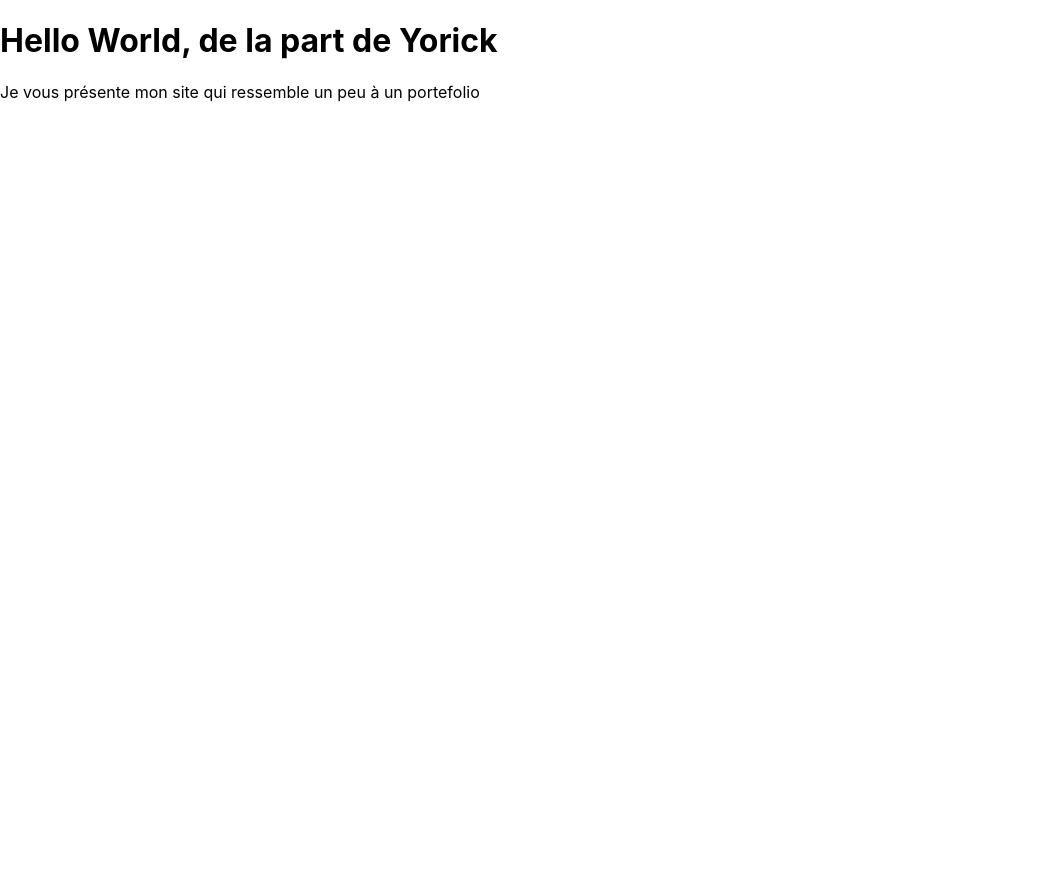
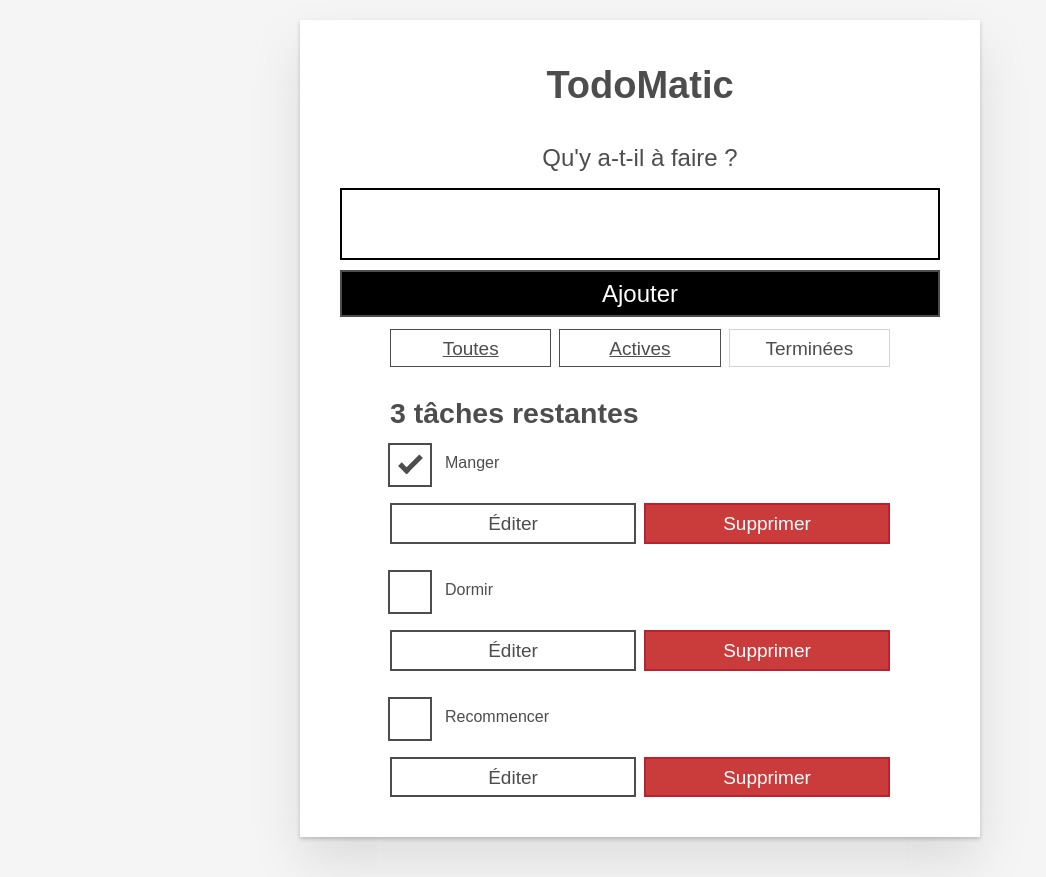
Before and after one commit to Yorick-MOUSSAVOU/react-memoir, a React (Create React App) app: page / in a window 1280 px wide. Shown: the whole page, without its empty margins (0-1046 px from the left). Before the commit the page ends 800 px from the top, so only its background shows below. Built offline with nearby package versions, Linux system fonts and the light colour scheme.

Commit message:
envoi des props et de la map

```diff
--- a/public/index.html
+++ b/public/index.html
@@ -24,7 +24,7 @@
       work correctly both with client-side routing and a non-root public URL.
       Learn how to configure a non-root public URL by running `npm run build`.
     -->
-    <title>React App</title>
+    <title>TodoMatic</title>
   </head>
   <body>
     <noscript>You need to enable JavaScript to run this app.</noscript>
--- a/src/App.css
+++ /dev/null
@@ -1,38 +0,0 @@
-.App {
-  text-align: center;
-}
-
-.App-logo {
-  height: 40vmin;
-  pointer-events: none;
-}
-
-@media (prefers-reduced-motion: no-preference) {
-  .App-logo {
-    animation: App-logo-spin infinite 20s linear;
-  }
-}
-
-.App-header {
-  background-color: #282c34;
-  min-height: 100vh;
-  display: flex;
-  flex-direction: column;
-  align-items: center;
-  justify-content: center;
-  font-size: calc(10px + 2vmin);
-  color: white;
-}
-
-.App-link {
-  color: #61dafb;
-}
-
-@keyframes App-logo-spin {
-  from {
-    transform: rotate(0deg);
-  }
-  to {
-    transform: rotate(360deg);
-  }
-}
--- a/src/App.js
+++ b/src/App.js
@@ -1,11 +1,60 @@
-import './App.css';
+import React from "react";
+import Todo from "./components/Todo.js";
 
-export default function App (props){
-  const greenting = props.greeting
+
+
+
+function App(props) {
+  const TaskList = props.tasks.map((task) =>
+    <Todo id={task.id} name={task.name} completed={task.completed} key={task.id}/>
+  )
   return (
-    <>
-      <h1>Hello World, de la part de {greenting} </h1>
-      <p>Je vous présente mon site qui ressemble un peu à un portefolio </p>
-    </>
+    <div className="todoapp stack-large">
+      <h1>TodoMatic</h1>
+      <form>
+        <h2 className="label-wrapper">
+          <label htmlFor="new-todo-input" className="label__lg">
+            Qu'y a-t-il à faire&nbsp;?
+          </label>
+        </h2>
+        <input
+          type="text"
+          id="new-todo-input"
+          className="input input__lg"
+          name="text"
+          autoComplete="off"
+        />
+        <button type="submit" className="btn btn__primary btn__lg">
+          Ajouter
+        </button>
+      </form>
+      <div className="filters btn-group stack-exception">
+        <button type="button" className="btn toggle-btn" aria-pressed="true">
+          <span className="visually-hidden">Montrer </span>
+          <span>Toutes</span>
+          <span className="visually-hidden"> les tâches</span>
+        </button>
+        <button type="button" className="btn toggle-btn" aria-pressed="true">
+          <span className="visually-hidden">Montrer </span>
+          <span className="visually-hidden">les tâches </span>
+          <span>Actives</span>
+        </button>
+        <button type="button" className="btn toggle-btn" aria-pressed="false">
+          <span className="visually-hidden">Montrer </span>
+          <span className="visually-hidden">les tâches </span>
+          <span>Terminées</span>
+        </button>
+      </div>
+      <h2 id="list-heading">3 tâches restantes</h2>
+      <ul
+        // role="list"
+        className="todo-list stack-large stack-exception"
+        // aria-labelledby="list-heading"
+      >
+        {TaskList}
+      </ul>
+    </div>
   );
 }
+
+export default App;
--- /dev/null
+++ b/src/components/Todo.js
@@ -0,0 +1,24 @@
+import React from "react";
+
+function Todo (props){
+    return (
+        <li className="todo stack-small">
+          <div className="c-cb">
+            <input id={props.id} type="checkbox" defaultChecked={props.completed} />
+            <label className="todo-label" htmlFor={props.id}>
+              {props.name}
+            </label>
+          </div>
+          <div className="btn-group">
+            <button type="button" className="btn">
+              Éditer
+            </button>
+            <button type="button" className="btn btn__danger">
+              Supprimer
+            </button>
+          </div>
+        </li>
+    );
+}
+
+export default Todo;
--- a/src/index.css
+++ b/src/index.css
@@ -1,13 +1,318 @@
-body {
-  margin: 0;
-  font-family: -apple-system, BlinkMacSystemFont, 'Segoe UI', 'Roboto', 'Oxygen',
-    'Ubuntu', 'Cantarell', 'Fira Sans', 'Droid Sans', 'Helvetica Neue',
-    sans-serif;
-  -webkit-font-smoothing: antialiased;
-  -moz-osx-font-smoothing: grayscale;
+/* body {
+  background-color: cyan;
+  font-family:Arial, Helvetica, sans-serif;
+  text-align: center;
 }
 
-code {
-  font-family: source-code-pro, Menlo, Monaco, Consolas, 'Courier New',
-    monospace;
+h1{
+  background-color: #0937b7;
+  border-radius: 3px;
+  padding: 5px 0;
+  transition: all ease-in-out 0.5s;
+  overflow: hidden;
+  margin: 0 40px;
 }
+
+h1:hover{
+  color: rgb(243, 245, 247);
+  background-color: #c40c0c;
+  transform: scale(0.9);
+  margin: 0 40px;
+} */
+ /* Réinitialisations */
+*,
+*::before,
+*::after {
+  box-sizing: border-box;
+}
+*:focus {
+  outline: 3px dashed #228bec;
+  /* outline-offset: 5px; */
+}
+html {
+  font: 62.5% / 1.15 sans-serif;
+}
+h1,
+h2 {
+  margin-bottom: 0;
+}
+ul {
+  list-style: none;
+  padding: 0;
+}
+button {
+  border: none;
+  margin: 0;
+  padding: 0;
+  width: auto;
+  overflow: visible;
+  background: transparent;
+  color: inherit;
+  font: inherit;
+  line-height: normal;
+  -webkit-font-smoothing: inherit;
+  -moz-osx-font-smoothing: inherit;
+  appearance: none;
+}
+button::-moz-focus-inner {
+  border: 0;
+}
+button,
+input,
+optgroup,
+select,
+textarea {
+  font-family: inherit;
+  font-size: 100%;
+  line-height: 1.15;
+  margin: 0;
+}
+button,
+input {
+  overflow: visible;
+}
+input[type="text"] {
+  border-radius: 0;
+}
+body {
+  width: 100%;
+  max-width: 68rem;
+  margin: 0 auto;
+  font:
+    1.6rem/1.25 Arial,
+    sans-serif;
+  background-color: #f5f5f5;
+  color: #4d4d4d;
+}
+@media screen and (min-width: 620px) {
+  body {
+    font-size: 1.9rem;
+    line-height: 1.31579;
+  }
+}
+/* Fin des réinitialisations */
+/* Styles globaux */
+.form-group > input[type="text"] {
+  display: inline-block;
+  margin-top: 0.4rem;
+}
+.btn {
+  padding: 0.8rem 1rem 0.7rem;
+  border: 0.2rem solid #4d4d4d;
+  cursor: pointer;
+  text-transform: capitalize;
+}
+.btn.toggle-btn {
+  border-width: 1px;
+  border-color: #d3d3d3;
+}
+.btn.toggle-btn[aria-pressed="true"] {
+  text-decoration: underline;
+  border-color: #4d4d4d;
+}
+.btn__danger {
+  color: #fff;
+  background-color: #ca3c3c;
+  border-color: #bd2130;
+}
+.btn__filter {
+  border-color: lightgrey;
+}
+.btn__primary {
+  color: #fff;
+  background-color: #000;
+}
+.btn-group {
+  display: flex;
+  justify-content: space-between;
+}
+.btn-group > * {
+  flex: 1 1 49%;
+}
+.btn-group > * + * {
+  margin-left: 0.8rem;
+}
+.label-wrapper {
+  margin: 0;
+  flex: 0 0 100%;
+  text-align: center;
+}
+.visually-hidden {
+  position: absolute !important;
+  height: 1px;
+  width: 1px;
+  overflow: hidden;
+  clip: rect(1px 1px 1px 1px);
+  clip: rect(1px, 1px, 1px, 1px);
+  white-space: nowrap;
+}
+[class*="stack"] > * {
+  margin-top: 0;
+  margin-bottom: 0;
+}
+.stack-small > * + * {
+  margin-top: 1.25rem;
+}
+.stack-large > * + * {
+  margin-top: 2.5rem;
+}
+@media screen and (min-width: 550px) {
+  .stack-small > * + * {
+    margin-top: 1.4rem;
+  }
+  .stack-large > * + * {
+    margin-top: 2.8rem;
+  }
+}
+.stack-exception {
+  margin-top: 1.2rem;
+}
+/* Fin des styles globaux */
+.todoapp {
+  background: #fff;
+  margin: 2rem 0 4rem 0;
+  padding: 1rem;
+  position: relative;
+  box-shadow:
+    0 2px 4px 0 rgba(0, 0, 0, 0.2),
+    0 2.5rem 5rem 0 rgba(0, 0, 0, 0.1);
+}
+@media screen and (min-width: 550px) {
+  .todoapp {
+    padding: 4rem;
+  }
+}
+.todoapp > * {
+  max-width: 50rem;
+  margin-left: auto;
+  margin-right: auto;
+}
+.todoapp > form {
+  max-width: 100%;
+}
+.todoapp > h1 {
+  display: block;
+  max-width: 100%;
+  text-align: center;
+  margin: 0;
+  margin-bottom: 1rem;
+}
+.label__lg {
+  line-height: 1.01567;
+  font-weight: 300;
+  padding: 0.8rem;
+  margin-bottom: 1rem;
+  text-align: center;
+}
+.input__lg {
+  padding: 2rem;
+  border: 2px solid #000;
+}
+.input__lg:focus {
+  border-color: #4d4d4d;
+  box-shadow: inset 0 0 0 2px;
+}
+[class*="__lg"] {
+  display: inline-block;
+  width: 100%;
+  font-size: 1.9rem;
+}
+[class*="__lg"]:not(:last-child) {
+  margin-bottom: 1rem;
+}
+@media screen and (min-width: 620px) {
+  [class*="__lg"] {
+    font-size: 2.4rem;
+  }
+}
+/* Todo item styles */
+.todo {
+  display: flex;
+  flex-direction: row;
+  flex-wrap: wrap;
+}
+.todo > * {
+  flex: 0 0 100%;
+}
+.todo-text {
+  width: 100%;
+  min-height: 4.4rem;
+  padding: 0.4rem 0.8rem;
+  border: 2px solid #565656;
+}
+.todo-text:focus {
+  box-shadow: inset 0 0 0 2px;
+}
+/* Styles pour les cases à cocher */
+.c-cb {
+  box-sizing: border-box;
+  font-family: Arial, sans-serif;
+  -webkit-font-smoothing: antialiased;
+  font-weight: 400;
+  font-size: 1.6rem;
+  line-height: 1.25;
+  display: block;
+  position: relative;
+  min-height: 44px;
+  padding-left: 40px;
+  clear: left;
+}
+.c-cb > label::before,
+.c-cb > input[type="checkbox"] {
+  box-sizing: border-box;
+  top: -2px;
+  left: -2px;
+  width: 44px;
+  height: 44px;
+}
+.c-cb > input[type="checkbox"] {
+  -webkit-font-smoothing: antialiased;
+  cursor: pointer;
+  position: absolute;
+  z-index: 1;
+  margin: 0;
+  opacity: 0;
+}
+.c-cb > label {
+  font-size: inherit;
+  font-family: inherit;
+  line-height: inherit;
+  display: inline-block;
+  margin-bottom: 0;
+  padding: 8px 15px 5px;
+  cursor: pointer;
+  touch-action: manipulation;
+}
+.c-cb > label::before {
+  content: "";
+  position: absolute;
+  border: 2px solid currentcolor;
+  background: transparent;
+}
+.c-cb > input[type="checkbox"]:focus + label::before {
+  border-width: 4px;
+  outline: 3px dashed #228bec;
+}
+.c-cb > label::after {
+  box-sizing: content-box;
+  content: "";
+  position: absolute;
+  top: 11px;
+  left: 9px;
+  width: 18px;
+  height: 7px;
+  transform: rotate(-45deg);
+  border: solid;
+  border-width: 0 0 5px 5px;
+  border-top-color: transparent;
+  opacity: 0;
+  background: transparent;
+}
+.c-cb > input[type="checkbox"]:checked + label::after {
+  opacity: 1;
+}
+
+
+.testinput:focus{
+  border: #bd2130 1px solid;
+}
--- a/src/index.js
+++ b/src/index.js
@@ -4,10 +4,17 @@
 import App from './App';
 import reportWebVitals from './reportWebVitals';
 
+const DATA = [
+  {name:"Manger", completed:true, id:"todo-2"},
+  {name:"Dormir", completed:false, id:"todo-2"},
+  {name:"Recommencer", completed:false, id:"todo-3"}
+]
+
+
 const root = ReactDOM.createRoot(document.getElementById('root'));
 root.render(
   <React.StrictMode>
-    <App greeting= 'Yorick'/>
+    <App tasks={DATA}/>
   </React.StrictMode>
 );
 
```
Also changed, not shown: src/setupTests.js (deleted, +0 -5 lines), src/components/FliterButton.js (added), src/components/Form.js (added), src/logo.svg (deleted), 1 other file (tests, documents, lock files or other folders).
